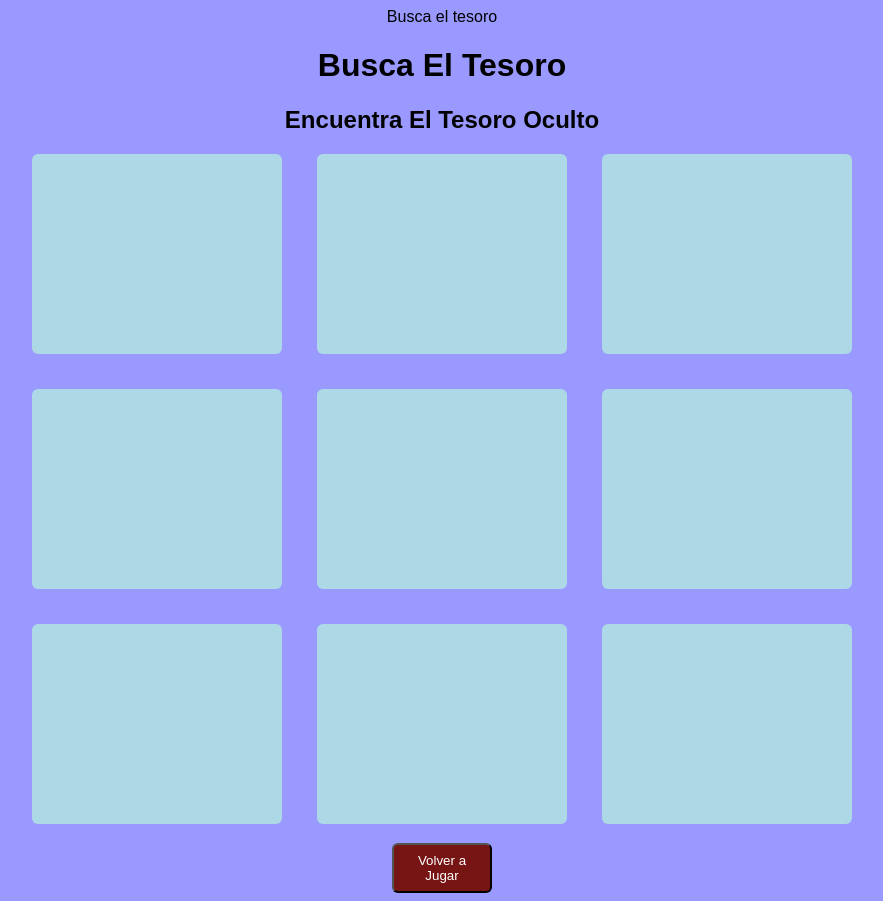
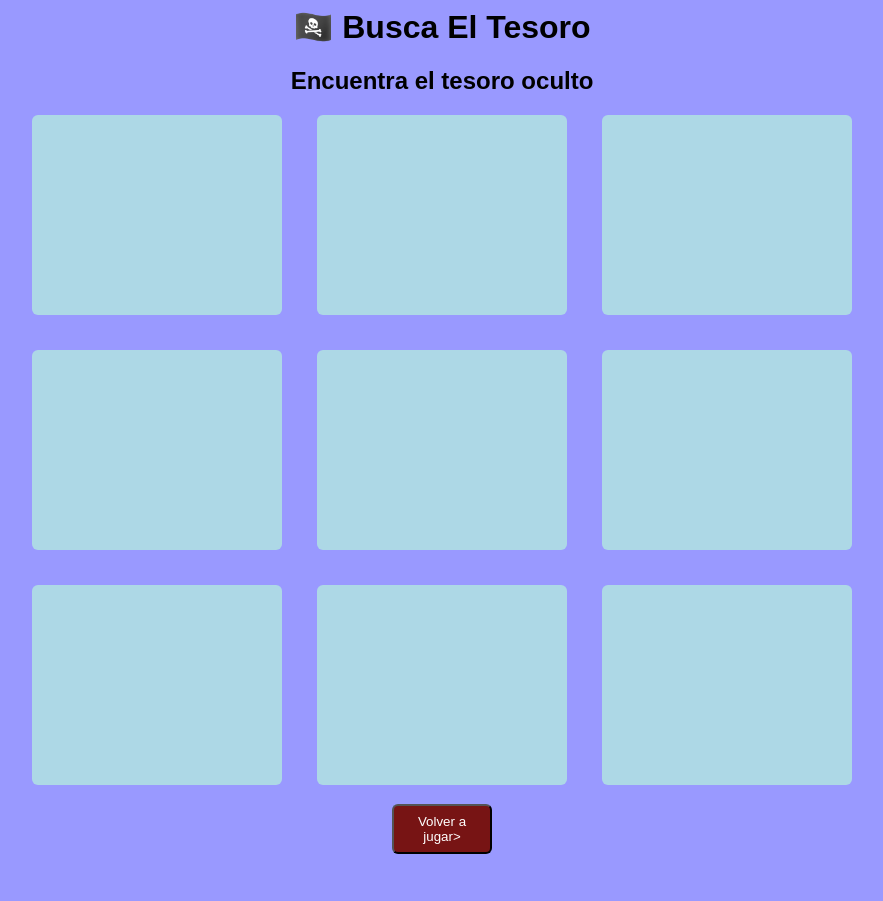
Before and after one commit to jhon-DragonBall/BuscarElTesoro, a plain HTML site: page index.html in a window 1280 px wide. Shown: the whole page, without its empty margins (198-1081 px from the left). After the commit the page ends 862 px from the top, so only its background shows below. Drawn offline with Linux system fonts and the light colour scheme.

Commit message:
Update index.html

```diff
--- a/index.html
+++ b/index.html
@@ -2,13 +2,13 @@
 <html lang="en">
 <head>
     <meta charset="UTF-8">
-    <meta name="viewport" content="width=device-width, initial-scale=1.0>
-      <title>Busca el tesoro</title>
+    <meta name="viewport" content="width-device-width, initial-scale-1.0">
+    <title>Busca El Tesoro</title>
     <link rel="stylesheet" href="estilos.css">
 </head>
 <body>
-    <h1> Busca El Tesoro </h1>
-        <h2>Encuentra El Tesoro Oculto </h2>
+    <h1>🏴‍☠️ Busca El Tesoro</h1>
+  <h2> Encuentra el tesoro oculto</h2>
   <div class="grid">
        <div class="cell" onclick="verificar(0)"></div>
        <div class="cell" onclick="verificar(1)"></div>
@@ -21,8 +21,10 @@
        <div class="cell" onclick="verificar(8)"></div>
   </div>
 
-  <div id="respuetas"><h3 id="mensaje"></h3></div>
-  <div id="boton"><button onclick="reiniciarJuego()">Volver a Jugar</button></div>
-</body
-  <script src"instrucciones.js"></script>
+  <div id="respuesta"><h3 id="mensaje"></h3></div>
+
+  <div id="boton"><button onclick="reiniciarJuego()">Volver a jugar></button></div>
+
+</body>
+<script src="instrucciones.js"></script>
 </html>
```
Lines whose indentation alone changed are shown as unchanged.
